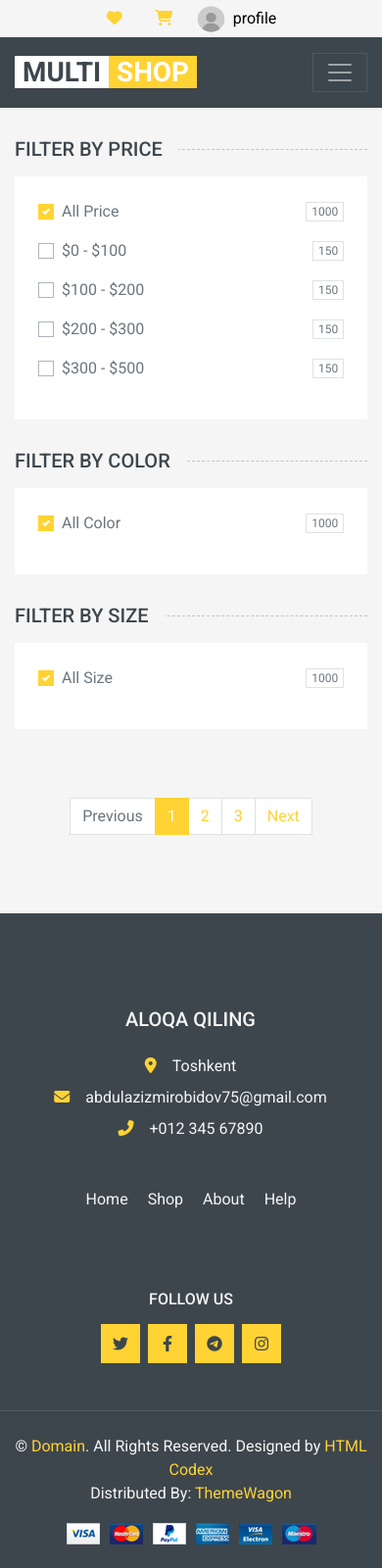
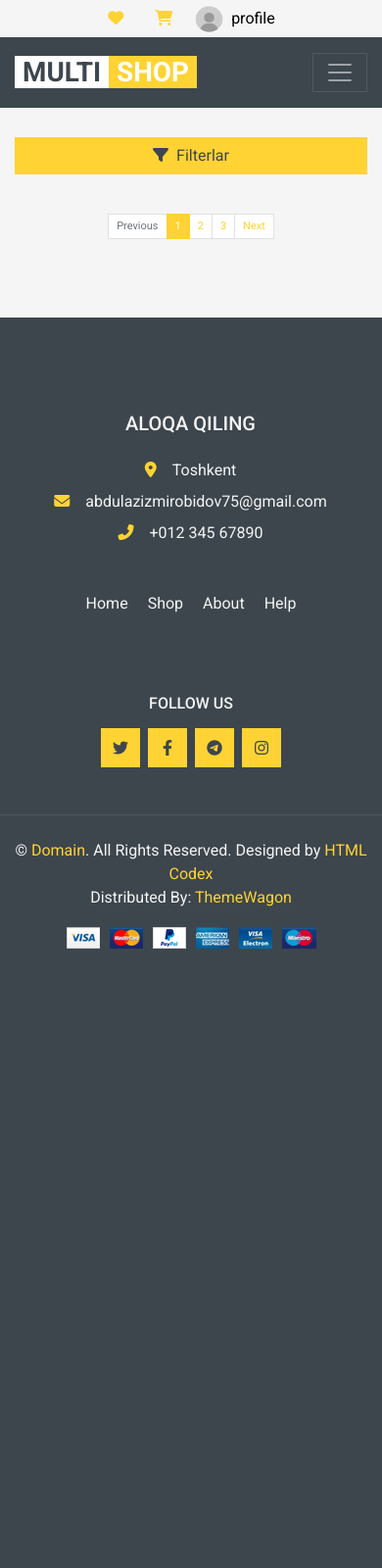
Before and after one commit to mirobidov-211/Multishop, a Django app: page /shop/ in a window 390 px wide. Shown: the whole page at 98% size. After the commit the page ends 968 px from the top, so only its background shows below. Run offline with Django 5.2, Linux system fonts and the light colour scheme; data that the repository does not hold is empty; style sheets or scripts are compiled from the project's sources; some libraries are stand-ins or nearby versions.

Commit message:
first commit

```diff
--- a/templates/product/shop.html
+++ b/templates/product/shop.html
@@ -6,7 +6,16 @@
 <div class="container-fluid">
     <div class="row px-xl-5">
         <!-- Shop Sidebar Start -->
-        <div class="col-lg-3 col-md-4">
+        <div class="col-lg-3 col-md-4 col-12 mb-4">
+            <!-- Mobile Filter Toggle -->
+            <div class="d-lg-none mb-3">
+                <button class="btn btn-primary w-100" type="button" data-toggle="collapse" data-target="#sidebarFilters" aria-expanded="false" aria-controls="sidebarFilters">
+                    <i class="fas fa-filter mr-2"></i>Filterlar
+                </button>
+            </div>
+
+            <!-- Sidebar Filters -->
+            <div class="collapse d-lg-block" id="sidebarFilters">
                 <!-- Price Filter -->
                 <h5 class="section-title position-relative text-uppercase mb-3">
                     <span class="bg-secondary pr-3">Filter by price</span>
@@ -84,15 +93,15 @@
                         {% endfor %}
                     </form>
                 </div>
-
+            </div>
         </div>
         <!-- Shop Sidebar End -->
 
         <!-- Shop Product Start -->
-        <div class="col-lg-9 col-md-8" style="margin-top: 40px;">
+        <div class="col-lg-9 col-md-8 col-12">
             <div class="row pb-3">
                 {% for i in products %}
-                <div class="col-lg-4 col-md-6 col-sm-6 pb-1">
+                <div class="col-lg-4 col-md-6 col-sm-6 col-12 pb-1">
                     <div class="product-item bg-light mb-4">
                         <div class="product-img position-relative overflow-hidden">
                             <img class="img-fluid w-100" src="{{ i.images.first.image.url }}" alt="">
@@ -140,6 +149,185 @@
 </div>
 <!-- Shop End -->
 
+<style>
+/* Responsive CSS for shop page */
+@media (max-width: 768px) {
+    .section-title {
+        font-size: 1.3rem !important;
+        margin-bottom: 15px !important;
+    }
+
+    .bg-light.p-4 {
+        padding: 15px !important;
+    }
+
+    .custom-control-label {
+        font-size: 14px;
+    }
+
+    .badge {
+        font-size: 12px;
+    }
+
+    .product-item {
+        margin-bottom: 20px !important;
+    }
+
+    .product-item .text-center {
+        padding: 15px 10px !important;
+    }
+
+    .product-item h5 {
+        font-size: 16px !important;
+    }
+
+    .product-item h6 {
+        font-size: 14px !important;
+    }
+
+    .pagination .page-link {
+        padding: 8px 12px;
+        font-size: 14px;
+    }
+}
+
+@media (max-width: 576px) {
+    .section-title {
+        font-size: 1.1rem !important;
+        margin-bottom: 10px !important;
+    }
+
+    .bg-light.p-4 {
+        padding: 12px !important;
+    }
+
+    .custom-control-label {
+        font-size: 13px;
+    }
+
+    .badge {
+        font-size: 11px;
+    }
+
+    .product-item {
+        margin-bottom: 15px !important;
+    }
+
+    .product-item .text-center {
+        padding: 12px 8px !important;
+    }
+
+    .product-item h5 {
+        font-size: 14px !important;
+    }
+
+    .product-item h6 {
+        font-size: 12px !important;
+    }
+
+    .pagination .page-link {
+        padding: 6px 10px;
+        font-size: 12px;
+    }
+}
+
+@media (max-width: 480px) {
+    .section-title {
+        font-size: 1rem !important;
+    }
+
+    .bg-light.p-4 {
+        padding: 10px !important;
+    }
+
+    .custom-control-label {
+        font-size: 12px;
+    }
+
+    .badge {
+        font-size: 10px;
+    }
+
+    .product-item .text-center {
+        padding: 10px 5px !important;
+    }
+
+    .product-item h5 {
+        font-size: 13px !important;
+    }
+
+    .product-item h6 {
+        font-size: 11px !important;
+    }
+
+    .pagination .page-link {
+        padding: 5px 8px;
+        font-size: 11px;
+    }
+}
+
+/* Tablet responsive */
+@media (min-width: 769px) and (max-width: 1024px) {
+    .section-title {
+        font-size: 1.4rem !important;
+    }
+
+    .product-item h5 {
+        font-size: 18px !important;
+    }
+
+    .product-item h6 {
+        font-size: 16px !important;
+    }
+}
+
+/* Hover effects */
+.product-item {
+    transition: transform 0.3s ease, box-shadow 0.3s ease;
+}
+
+.product-item:hover {
+    transform: translateY(-5px);
+    box-shadow: 0 5px 15px rgba(0,0,0,0.1);
+}
+
+.product-img img {
+    transition: transform 0.3s ease;
+}
+
+.product-item:hover .product-img img {
+    transform: scale(1.05);
+}
+
+/* Filter button styles */
+.btn-primary {
+    background-color: #FFD333;
+    border-color: #FFD333;
+    color: #000;
+}
+
+.btn-primary:hover {
+    background-color: #e6c300;
+    border-color: #e6c300;
+    color: #000;
+}
+
+/* Smooth transitions */
+.custom-control-input:checked ~ .custom-control-label::before {
+    transition: all 0.3s ease;
+}
+
+.pagination .page-link {
+    transition: all 0.3s ease;
+}
+
+.pagination .page-link:hover {
+    background-color: #FFD333;
+    border-color: #FFD333;
+    color: #000;
+}
+</style>
+
 <!-- Filtering Script -->
 <script>
     function selectOnlyPrice(clickedCheckbox) {
```
Also changed, not shown: root/settings.py (+8 -8 lines), apps/static/css/bootstrap-reboot.css, main.py (deleted), media/mahsulotlar/41bb409205663b09f2759d3d272e224e-removebg-preview.jpg (added), media/mahsulotlar/roblox.jpg (added), root/wsgi.py (line endings or trailing spaces). Lines whose indentation alone changed are shown as unchanged.
